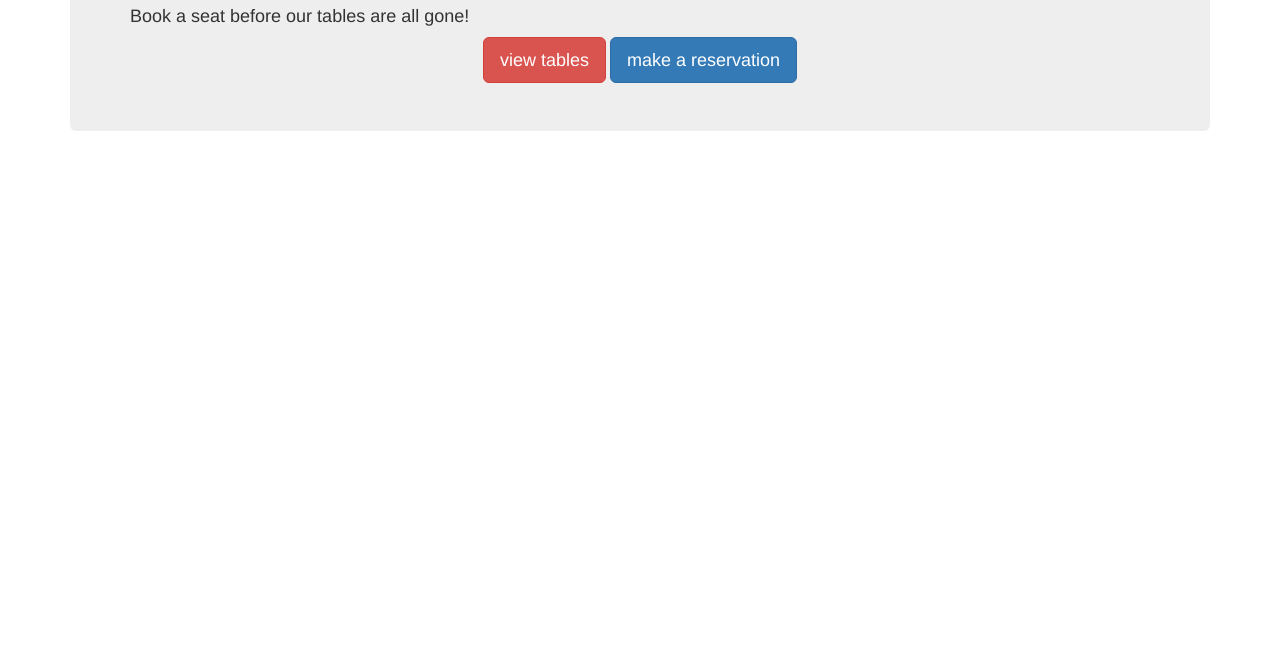
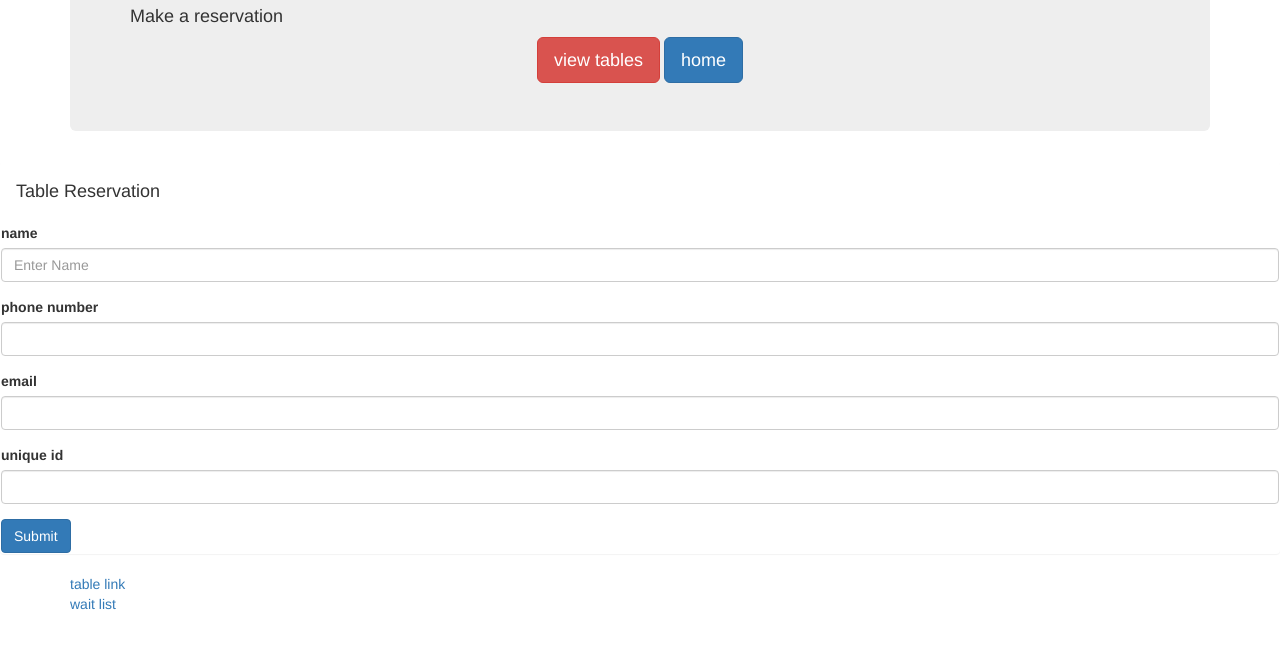
Before and after one commit to tuocha/hot-restaurant, a plain HTML site: page reservation.html in a window 1280 px wide. Shown: the part 140-788 px from the top of the page. Drawn offline with nearby package versions, Linux system fonts and the light colour scheme.

Commit message:
added reservation page

```diff
--- a/reservation.html
+++ b/reservation.html
@@ -1,29 +1,83 @@
 <!DOCTYPE html>
 <html lang="en">
+
 <head>
     <meta charset="UTF-8">
     <meta name="viewport" content="width=device-width, initial-scale=1.0">
     <meta http-equiv="X-UA-Compatible" content="ie=edge">
-    <link rel="stylesheet" href="https://maxcdn.bootstrapcdn.com/bootstrap/3.3.6/css/bootstrap.min.css" integrity="sha384-1q8mTJOASx8j1Au+a5WDVnPi2lkFfwwEAa8hDDdjZlpLegxhjVME1fgjWPGmkzs7" crossorigin="anonymous">
+    <link rel="stylesheet" href="https://maxcdn.bootstrapcdn.com/bootstrap/3.3.6/css/bootstrap.min.css"
+        integrity="sha384-1q8mTJOASx8j1Au+a5WDVnPi2lkFfwwEAa8hDDdjZlpLegxhjVME1fgjWPGmkzs7" crossorigin="anonymous">
     <title>hot restaurant</title>
 </head>
+
 <body>
     <div class="container">
         <div class="jumbotron">
             <h1>Hot Restaurant</h1>
-            <h4>Book a seat before our tables are all gone!</h4>
+            <h4>Make a reservation</h4>
             <div class="text-center">
-                <a href="/tables">
-                <button type="button" class="btn btn-lg btn-danger">
-                    view tables
-                </button></a>
-                <a href="/reserve">
+                <a href="/tables.html">
+                    <button type="button" class="btn btn-lg btn-danger">
+                        view tables
+                    </button></a>
+                <a href="/index.html">
                     <button type="button" class="btn btn-lg btn-primary">
-                        make a reservation
+                        home
                     </button></a>
             </div>
         </div>
     </div>
 
+    <div class="row">
+        <div class="col-lg-12">
+            <div class="panel panel default">
+                <div class="panel-heading">
+                    <h4>Table Reservation</h4>
+                </div>
+                <form>
+                    <div class="form-group">
+                        <label for="name">name</label>
+                        <input type="text" class="form-control" id="exampleInputEmail1" aria-describedby="emailHelp"
+                            placeholder="Enter Name">
+                        <!-- <small id="emailHelp" class="form-text text-muted">We'll never share your email with anyone
+                            else.</small> -->
+                    </div>
+                    <div class="form-group">
+                        <label for="phone number">phone number</label>
+                        <input type="text" class="form-control" id="exampleInputPassword1" placeholder="">
+                    </div>
+                    <div class="form-group">
+                        <label for="email">email</label>
+                        <input type="text" class="form-control" id="exampleInputEmail1" aria-describedby="emailHelp"
+                            placeholder="">
+                        <!-- <small id="emailHelp" class="form-text text-muted">We'll never share your email with anyone
+                            else.</small> -->
+                    </div>
+                    <div class="form-group">
+                        <label for="phone number">unique id</label>
+                        <input type="text" class="form-control" id="exampleInputPassword1" placeholder="">
+                    </div>
+                    <!-- <div class="form-check">
+                        <input type="checkbox" class="form-check-input" id="exampleCheck1">
+                        <label class="form-check-label" for="exampleCheck1">Check me out</label>
+                    </div> -->
+                    <button type="submit" class="btn btn-primary">Submit</button>
+                </form>
+            </div>
+        </div>
+    </div>
+
+    <footer class="footer">
+        <div class="container">
+            <p>
+                <a href="/api/tables">table link</a>
+                <br>
+                <a href="/api/waitlist">wait list</a>
+            </p>
+
+        </div>
+    </footer>
+
 </body>
+
 </html>
```
Also changed, not shown: index.html (+18 -4 lines).
